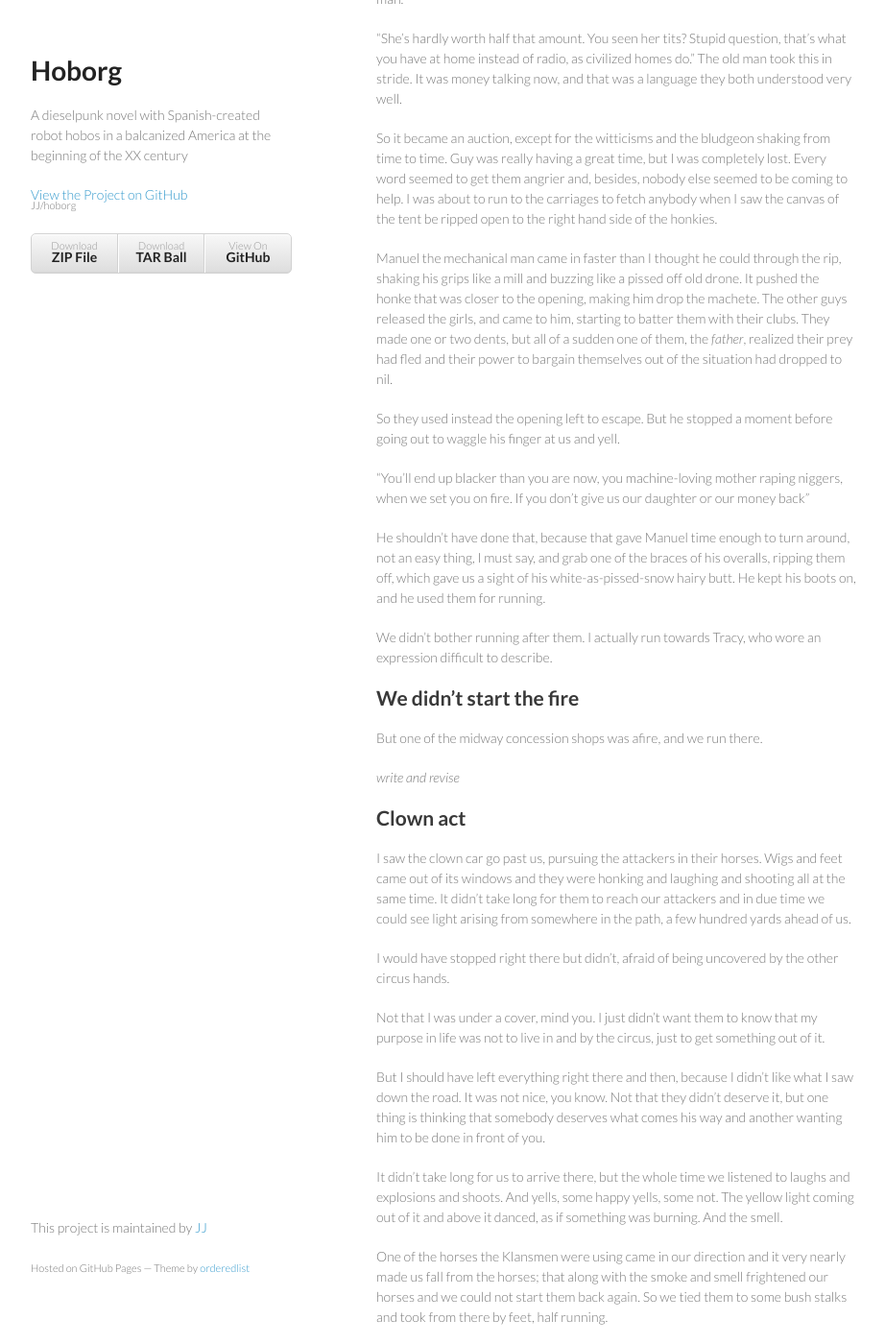
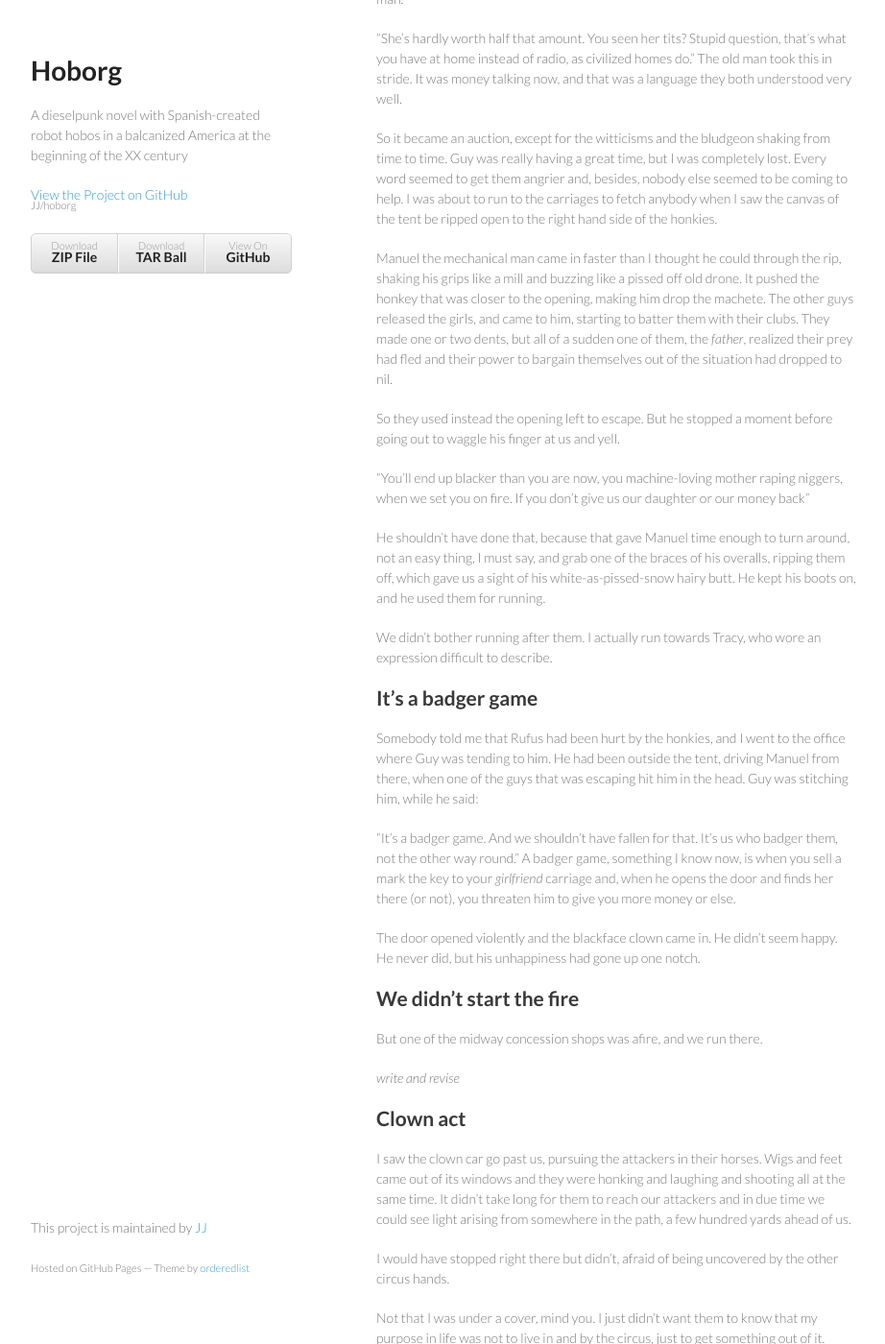
Before and after one commit to JJ/hoborg, a Jekyll site: the page built from text/text.md, in a window 1280 px wide and 1400 px high, scrolled down 20419 px. Shown: the whole window at 96% size, without its empty margins (178-1100 px from the left). Built offline with Jekyll 4.4.1, drawn with Linux system fonts in a browser that asks for light colours.

Commit message:
Sync text/text.md from master to gh-pages

```diff
--- a/text/text.md
+++ b/text/text.md
@@ -1095,7 +1095,7 @@ of the tent be ripped open to the right hand side of the honkies.
 
 Manuel the mechanical man came in faster than I thought he could
 through the rip, shaking his grips like a mill and buzzing like a
-pissed off old drone. It pushed the honke that was closer to the
+pissed off old drone. It pushed the honkey that was closer to the
 opening, making him drop the machete. The other guys released the
 girls, and came to him, starting to batter them with their clubs. They
 made one or two dents, but all of a sudden one of them, the *father*,  realized their prey
@@ -1117,6 +1117,23 @@ them for running.
 
 We didn't bother running after them. I actually run towards Tracy, who
 wore an expression difficult to describe.
+
+It's a badger game
+------------------
+
+Somebody told me that Rufus had been hurt by the honkies, and I went
+to the office where Guy was tending to him. He had been outside the
+tent, driving Manuel from there, when one of the guys that was
+escaping hit him in the head. Guy was stitching him, while he said:
+
+"It's a badger game. And we shouldn't have fallen for that. It's us
+who badger them, not the other way round." A badger game, something I
+know now, is when you sell a mark the key to your *girlfriend*
+carriage and, when he opens the door and finds her there (or not), you
+threaten him to give you more money or else.
+
+The door opened violently and the blackface clown came in. He didn't
+seem happy. He never did, but his unhappiness had gone up one notch.
 
 We didn't start the fire
 -----------------------------
```
